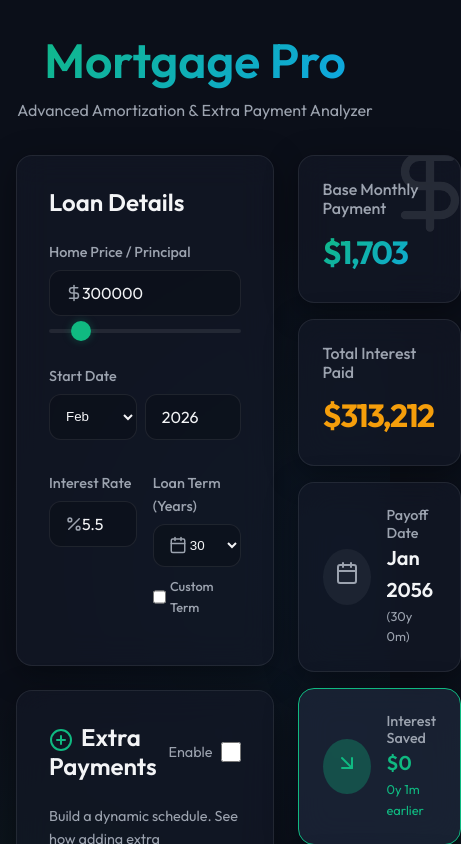
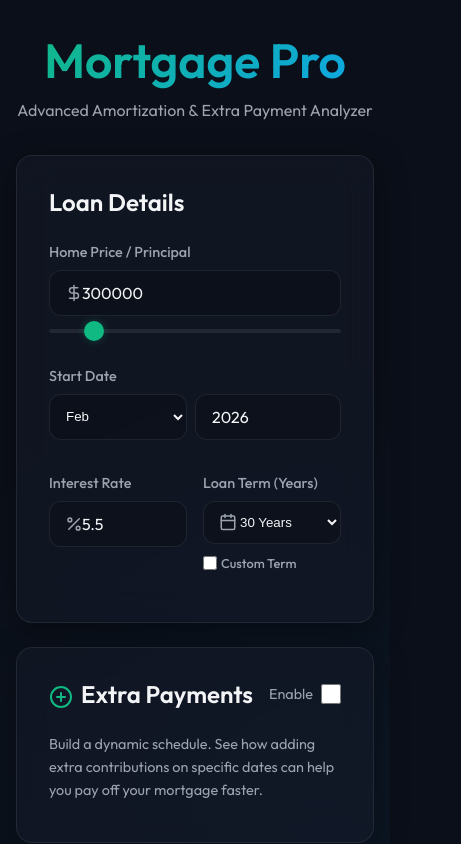
Before and after one commit to julioarhernandez/mortgage, a React (Vite) app: page / in a window 390 px wide. Shown: the top 844 px of the page, 461 px wide, since content can reach past the window. Built offline with nearby package versions, Linux system fonts and the light colour scheme.

Commit message:
responsive

```diff
--- a/src/App.tsx
+++ b/src/App.tsx
@@ -79,7 +79,7 @@ function App() {
 
       <div className="grid grid-cols-3">
         {/* Left Column: Form */}
-        <div style={{ gridColumn: '1 / 2', display: 'flex', flexDirection: 'column', gap: 'var(--space-lg)' }}>
+        <div className="lg-col-span-1" style={{ display: 'flex', flexDirection: 'column', gap: 'var(--space-lg)' }}>
           <CalculatorForm input={input} onChange={setInput} />
           <ExtraPaymentsForm
             input={input}
@@ -102,7 +102,7 @@ function App() {
         </div>
 
         {/* Right Column: Dashboard & Charts */}
-        <div style={{ gridColumn: '2 / 4', display: 'flex', flexDirection: 'column', gap: 'var(--space-lg)' }}>
+        <div className="lg-col-span-2" style={{ display: 'flex', flexDirection: 'column', gap: 'var(--space-lg)' }}>
           <SummaryCards summary={summary} />
           {arbitrage && <ArbitrageSummaryCard arbitrage={arbitrage} />}
           {refinanceSummary && <RefinanceSummaryCard summary={refinanceSummary} />}
--- a/src/components/ArbitrageSummary.tsx
+++ b/src/components/ArbitrageSummary.tsx
@@ -68,7 +68,7 @@ export function ArbitrageSummaryCard({ arbitrage }: ArbitrageSummaryProps) {
                     </div>
                 </div>
 
-                <div style={{ padding: 'var(--space-md)', background: 'rgba(0,0,0,0.2)', borderRadius: 'var(--radius-md)', gridColumn: '1 / 3' }}>
+                <div className="col-span-full" style={{ padding: 'var(--space-md)', background: 'rgba(0,0,0,0.2)', borderRadius: 'var(--radius-md)' }}>
                     <div className="text-muted" style={{ fontSize: '0.85rem' }}>New Payoff Date</div>
                     <div style={{ fontSize: '1.25rem', fontWeight: 600, color: 'var(--text-main)', display: 'flex', alignItems: 'center', gap: '8px' }}>
                         {arbitrage.newPayoffDate.toLocaleDateString('en-US', { month: 'short', year: 'numeric' })}
--- a/src/components/ExternalStrategyForm.tsx
+++ b/src/components/ExternalStrategyForm.tsx
@@ -88,7 +88,7 @@ export function ExternalStrategyForm({ externalLoan, onChange, enabled, onToggle
                     </div>
 
                     {/* Start Date */}
-                    <div className="input-group" style={{ gridColumn: '1 / 3' }}>
+                    <div className="input-group col-span-full">
                         <label>Application Date (When the lump sum is applied)</label>
                         <div style={{ display: 'flex', gap: '8px' }}>
                             <select
@@ -109,7 +109,7 @@ export function ExternalStrategyForm({ externalLoan, onChange, enabled, onToggle
                     </div>
 
                     {/* Checkbox (Interest Only) */}
-                    <div className="input-group" style={{ gridColumn: '1 / 3', justifyContent: 'center', marginTop: 'calc(-1 * var(--space-md))' }}>
+                    <div className="input-group col-span-full" style={{ justifyContent: 'center', marginTop: 'calc(-1 * var(--space-md))' }}>
                         <label style={{ display: 'flex', alignItems: 'center', cursor: 'pointer', gap: '8px', color: 'var(--text-main)', marginTop: '24px' }}>
                             <input
                                 type="checkbox"
--- a/src/index.css
+++ b/src/index.css
@@ -101,13 +101,17 @@ h1, h2, h3, h4 {
 .grid-cols-2 {
   grid-template-columns: repeat(1, 1fr);
 }
-@media (min-width: 900px) {
-  .grid-cols-2 { grid-template-columns: repeat(2, 1fr); }
+@media (min-width: 1024px) {
+    .grid-cols-2 { grid-template-columns: repeat(2, 1fr); }
+    .grid-cols-3 { grid-template-columns: repeat(3, 1fr); }
+    .lg-col-span-1 { grid-column: span 1 / span 1; }
+    .lg-col-span-2 { grid-column: span 2 / span 2; }
 }
 
 .grid-cols-3 {
   grid-template-columns: repeat(1, 1fr);
 }
+.col-span-full { grid-column: 1 / -1; }
 @media (min-width: 768px) {
   .grid-cols-3 { grid-template-columns: repeat(3, 1fr); }
 }
```
